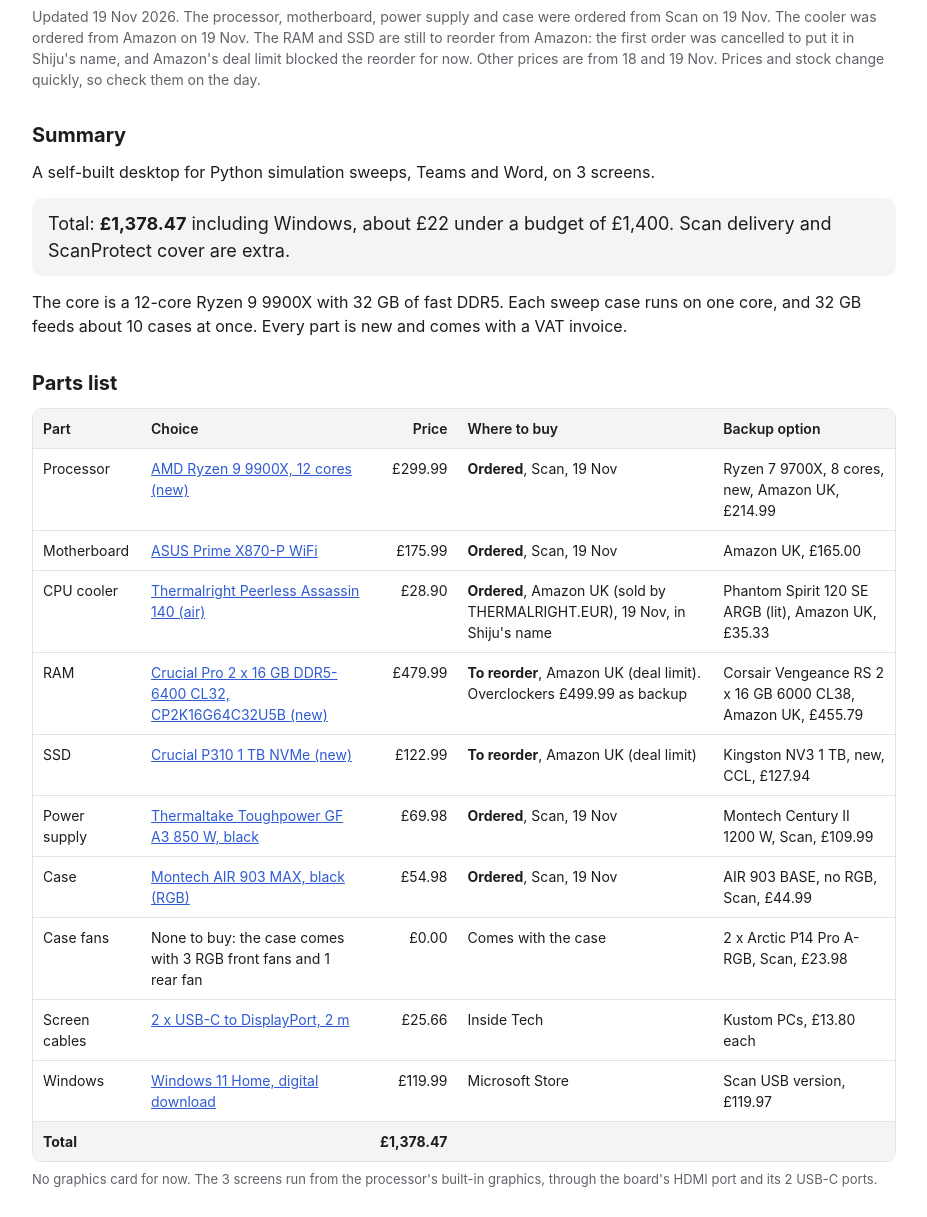
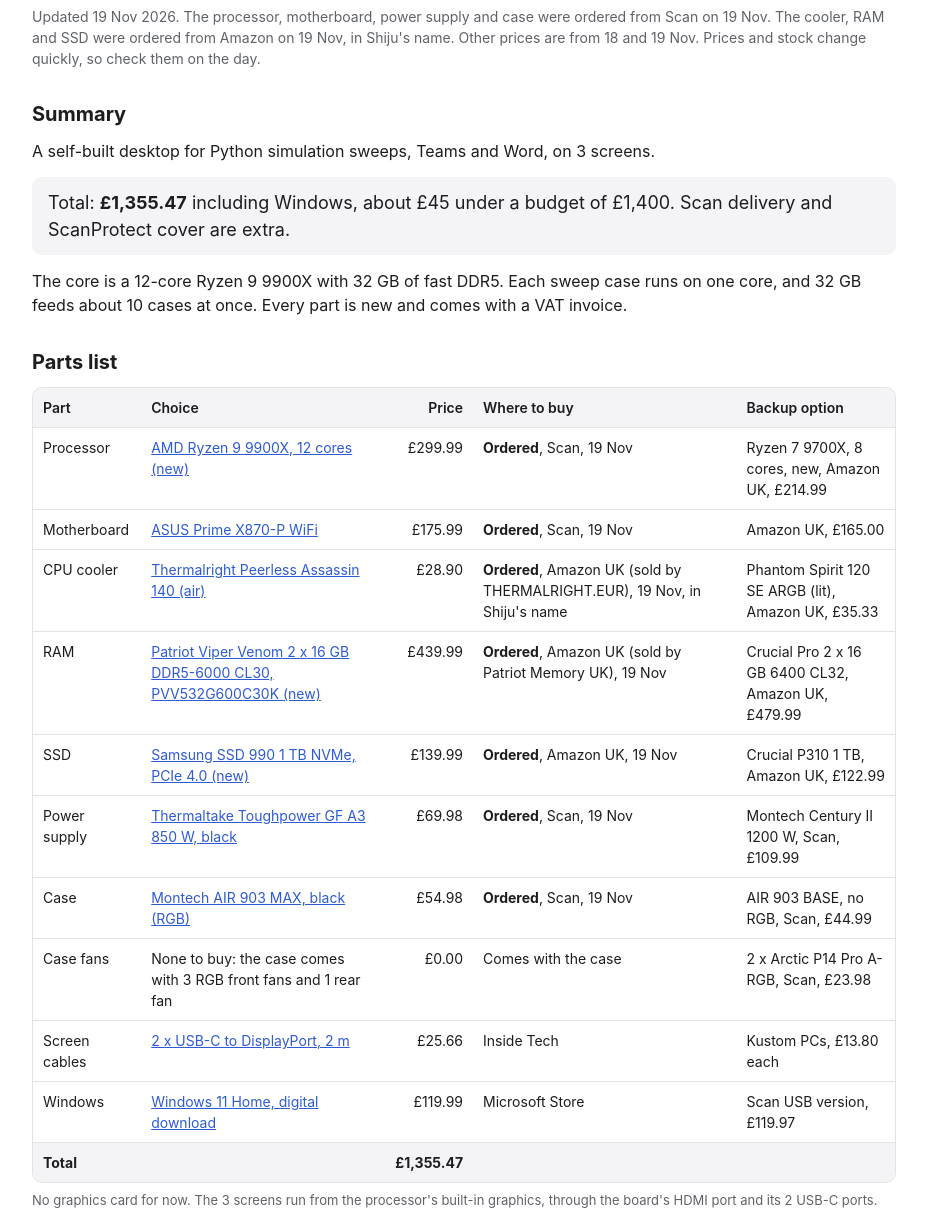
Before and after one commit to sh1juj/sim-pc-build-plan, a plain HTML site: page index.html in a window 1280 px wide. Shown: the part 68-1285 px from the top of the page, without its empty margins (176-1103 px from the left). Drawn offline with Linux system fonts and the light colour scheme.

Commit message:
RAM and SSD ordered from Amazon: Patriot Viper Venom 6000 CL30 and Samsung 990 1 TB; total £1,355.47
Co-Authored-By: Claude Opus 5.5 <noreply@anthropic.com>
Claude-Session: https://claude.ai/code/session_01DQky9pHeZgQ5paqDTtziha

```diff
--- a/index.html
+++ b/index.html
@@ -30,11 +30,11 @@
 <body>
 <main>
 <h1>Sim PC Build Plan</h1>
-<div class="asof">Updated 19 Nov 2026. The processor, motherboard, power supply and case were ordered from Scan on 19 Nov. The cooler was ordered from Amazon on 19 Nov. The RAM and SSD are still to reorder from Amazon: the first order was cancelled to put it in Shiju's name, and Amazon's deal limit blocked the reorder for now. Other prices are from 18 and 19 Nov. Prices and stock change quickly, so check them on the day.</div>
+<div class="asof">Updated 19 Nov 2026. The processor, motherboard, power supply and case were ordered from Scan on 19 Nov. The cooler, RAM and SSD were ordered from Amazon on 19 Nov, in Shiju's name. Other prices are from 18 and 19 Nov. Prices and stock change quickly, so check them on the day.</div>
 
 <h2>Summary</h2>
 <p>A self-built desktop for Python simulation sweeps, Teams and Word, on 3 screens.</p>
-<div class="total">Total: <strong>&pound;1,378.47</strong> including Windows, about &pound;22 under a budget of &pound;1,400. Scan delivery and ScanProtect cover are extra.</div>
+<div class="total">Total: <strong>&pound;1,355.47</strong> including Windows, about &pound;45 under a budget of &pound;1,400. Scan delivery and ScanProtect cover are extra.</div>
 <p>The core is a 12-core Ryzen 9 9900X with 32 GB of fast DDR5. Each sweep case runs on one core, and 32 GB feeds about 10 cases at once. Every part is new and comes with a VAT invoice.</p>
 
 <h2>Parts list</h2>
@@ -45,14 +45,14 @@
 <tr><td>Processor</td><td><a href="https://www.scan.co.uk/products/amd-ryzen-9-9900x-am5-zen-5-12-core-24-thread-44ghz-56ghz-turbo-64mb-cache-pcie-50-120w-cpu-retail">AMD Ryzen 9 9900X, 12 cores (new)</a></td><td class="num">&pound;299.99</td><td><strong>Ordered</strong>, Scan, 19 Nov</td><td>Ryzen 7 9700X, 8 cores, new, Amazon UK, &pound;214.99</td></tr>
 <tr><td>Motherboard</td><td><a href="https://www.scan.co.uk/products/asus-prime-x870-p-wifi-amd-x870-am5-ddr5-pcie-50-4x-m2-25g-wifi7-usb-40-amd-expo-atx">ASUS Prime X870-P WiFi</a></td><td class="num">&pound;175.99</td><td><strong>Ordered</strong>, Scan, 19 Nov</td><td>Amazon UK, &pound;165.00</td></tr>
 <tr><td>CPU cooler</td><td><a href="https://www.amazon.co.uk/dp/B0DLGRXRW7">Thermalright Peerless Assassin 140 (air)</a></td><td class="num">&pound;28.90</td><td><strong>Ordered</strong>, Amazon UK (sold by THERMALRIGHT.EUR), 19 Nov, in Shiju's name</td><td>Phantom Spirit 120 SE ARGB (lit), Amazon UK, &pound;35.33</td></tr>
-<tr><td>RAM</td><td><a href="https://www.amazon.co.uk/dp/B0FQMLKVLS">Crucial Pro 2 x 16 GB DDR5-6400 CL32, CP2K16G64C32U5B (new)</a></td><td class="num">&pound;479.99</td><td><strong>To reorder</strong>, Amazon UK (deal limit). Overclockers &pound;499.99 as backup</td><td>Corsair Vengeance RS 2 x 16 GB 6000 CL38, Amazon UK, &pound;455.79</td></tr>
-<tr><td>SSD</td><td><a href="https://uk.pcpartpicker.com/product/M82j4D/crucial-p310-w-acronis-data-recovery-1-tb-m2-2280-pcie-40-x4-nvme-solid-state-drive-ct1000p310ssd801">Crucial P310 1 TB NVMe (new)</a></td><td class="num">&pound;122.99</td><td><strong>To reorder</strong>, Amazon UK (deal limit)</td><td>Kingston NV3 1 TB, new, CCL, &pound;127.94</td></tr>
+<tr><td>RAM</td><td><a href="https://www.amazon.co.uk/dp/B0D4NLSP87">Patriot Viper Venom 2 x 16 GB DDR5-6000 CL30, PVV532G600C30K (new)</a></td><td class="num">&pound;439.99</td><td><strong>Ordered</strong>, Amazon UK (sold by Patriot Memory UK), 19 Nov</td><td>Crucial Pro 2 x 16 GB 6400 CL32, Amazon UK, &pound;479.99</td></tr>
+<tr><td>SSD</td><td><a href="https://www.amazon.co.uk/dp/B0H3C6XHGK">Samsung SSD 990 1 TB NVMe, PCIe 4.0 (new)</a></td><td class="num">&pound;139.99</td><td><strong>Ordered</strong>, Amazon UK, 19 Nov</td><td>Crucial P310 1 TB, Amazon UK, &pound;122.99</td></tr>
 <tr><td>Power supply</td><td><a href="https://www.scan.co.uk/products/850w-thermaltake-toughpower-gf-a3-fully-modular-80plus-gold-pcie-51-atx-31-smart-zero-fan">Thermaltake Toughpower GF A3 850 W, black</a></td><td class="num">&pound;69.98</td><td><strong>Ordered</strong>, Scan, 19 Nov</td><td>Montech Century II 1200 W, Scan, &pound;109.99</td></tr>
 <tr><td>Case</td><td><a href="https://uk.pcpartpicker.com/product/2MwmP6/montech-air-903-max-atx-mid-tower-case-air-903-max-b">Montech AIR 903 MAX, black (RGB)</a></td><td class="num">&pound;54.98</td><td><strong>Ordered</strong>, Scan, 19 Nov</td><td>AIR 903 BASE, no RGB, Scan, &pound;44.99</td></tr>
 <tr><td>Case fans</td><td>None to buy: the case comes with 3 RGB front fans and 1 rear fan</td><td class="num">&pound;0.00</td><td>Comes with the case</td><td>2 x Arctic P14 Pro A-RGB, Scan, &pound;23.98</td></tr>
 <tr><td>Screen cables</td><td><a href="https://inside-tech.co.uk/cables/usb-c-to-displyport-4k-60hz-2-meter-black-data-cable/">2 x USB-C to DisplayPort, 2 m</a></td><td class="num">&pound;25.66</td><td>Inside Tech</td><td>Kustom PCs, &pound;13.80 each</td></tr>
 <tr><td>Windows</td><td><a href="https://www.microsoft.com/en-gb/d/windows-11-home/dg7gmgf0krt0">Windows 11 Home, digital download</a></td><td class="num">&pound;119.99</td><td>Microsoft Store</td><td>Scan USB version, &pound;119.97</td></tr>
-<tr class="sum"><td>Total</td><td></td><td class="num">&pound;1,378.47</td><td></td><td></td></tr>
+<tr class="sum"><td>Total</td><td></td><td class="num">&pound;1,355.47</td><td></td><td></td></tr>
 </tbody>
 </table>
 </div>
@@ -78,7 +78,7 @@
 <tr><td>Processor and motherboard</td><td>Both AM5. The board supports the 9900X out of the box, no BIOS update needed</td></tr>
 <tr><td>RAM</td><td>DDR5, 2 sticks in a 4-slot board</td></tr>
 <tr><td>Cooler height</td><td>The cooler is about 158 mm tall. The case takes coolers up to 180 mm</td></tr>
-<tr><td>Cooler over RAM</td><td>The RAM is low profile with no RGB. If the front fan touches it, slide that fan up a little on its clips</td></tr>
+<tr><td>Cooler over RAM</td><td>The RAM has no RGB and is about 43 mm tall. If the front fan touches it, slide that fan up a little on its clips</td></tr>
 <tr><td>Cooler for 12 cores</td><td>The 9900X draws up to about 162 W, well within this cooler</td></tr>
 <tr><td>Motherboard and case</td><td>ATX board in an ATX case</td></tr>
 <tr><td>Graphics card length</td><td>Case takes cards up to 400 mm</td></tr>
@@ -102,7 +102,7 @@
 </ol>
 <p><strong>BIOS settings</strong></p>
 <ul>
-<li>Turn on EXPO for the RAM. Until then it runs at a slower default speed, usually 4800 or 5600. EXPO is a factory-tested overclock profile that sets 6400 CL32 at 1.35 V in one click. If it is not stable at 6400, set it to 6000, which is just as good in practice.</li>
+<li>Turn on EXPO for the RAM. Until then it runs at a slower default speed, usually 4800 or 5600. EXPO is a factory-tested overclock profile that sets 6000 CL30 at 1.35 V in one click. This exact kit is on ASUS's tested list for this board with Ryzen 9000.</li>
 <li>Set UMA Frame Buffer Size to 512 MB, so the screens use as little RAM as possible.</li>
 <li>Set a quiet fan curve.</li>
 </ul>
```
